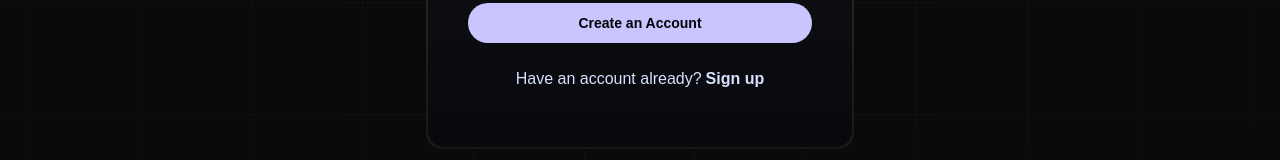
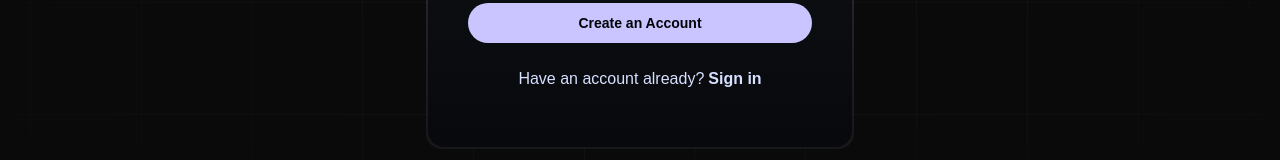
Before and after one commit to israelrotimi/interview-platform, a Next.js app: page /sign-up in a window 1280 px wide. Shown: the part 560-720 px from the top of the page. Built offline with nearby package versions, Linux system fonts and the light colour scheme; no server answers; a web font is replaced by a local one.

Commit message:
fix typo

```diff
--- a/components/AuthForm.tsx
+++ b/components/AuthForm.tsx
@@ -143,7 +143,7 @@ const AuthForm = ({ type }: { type: FormType }) => {
             href={isSignIn ? "/sign-up" : "/sign-in"}
             className="font-bold text-user-primary ml-1"
           >
-            {isSignIn ? "Sign in" : "Sign up"}
+            {isSignIn ? "Sign up" : "Sign in"}
           </Link>
         </p>
       </div>
```
